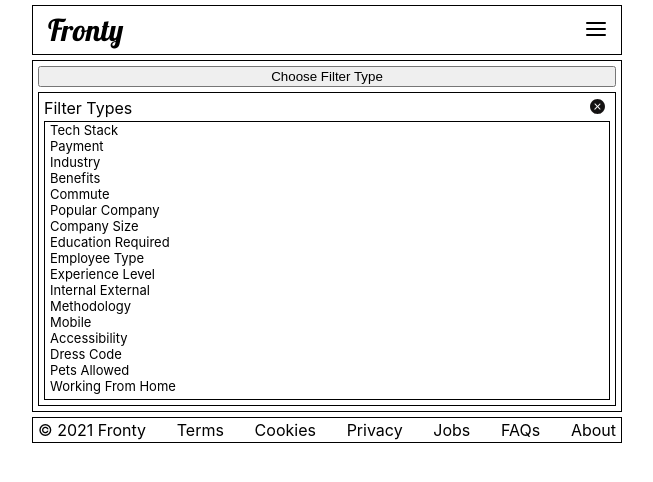
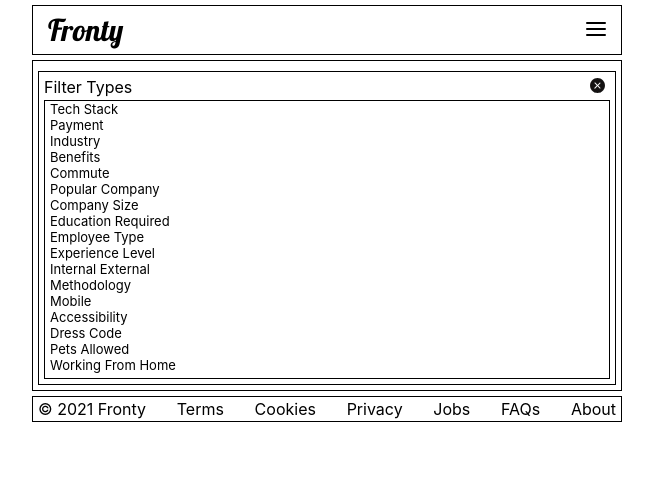
Before and after one commit to patcoston/fronty, a React (Create React App) app: page /portfolio/fronty/ in a window 1280 px wide. Shown: the top 482 px of the page, without its empty margins (313-966 px from the left). Built offline with nearby package versions, Linux system fonts and the light colour scheme.

Commit message:
Home: Hide button "Choose Filter Type" if Filter Menu visible

```diff
--- a/src/components/Home.tsx
+++ b/src/components/Home.tsx
@@ -15,8 +15,9 @@ const Home: FC = () => {
     setShowMenu,
     setShowActiveFilters,
     setShowResults,
+    setShowFilters,
     showFilters,
-    setShowFilters,
+    showMenu,
   } = useStore()
 
   const showFilter = (showIndex: number) => {
@@ -40,9 +41,11 @@ const Home: FC = () => {
   return (
     <>
       <div className="home">
-        <button onClick={() => showFilter(showType.SHOW_MENU)}>
-          Choose Filter Type
-        </button>
+        {!showMenu && (
+          <button onClick={() => showFilter(showType.SHOW_MENU)}>
+            Choose Filter Type
+          </button>
+        )}
         <FilterMenu showFilter={showFilter} />
         {showFilters && <FilterChoose list={list} label={label} />}
       </div>
```
Also changed, not shown: fronty-notes.txt.
